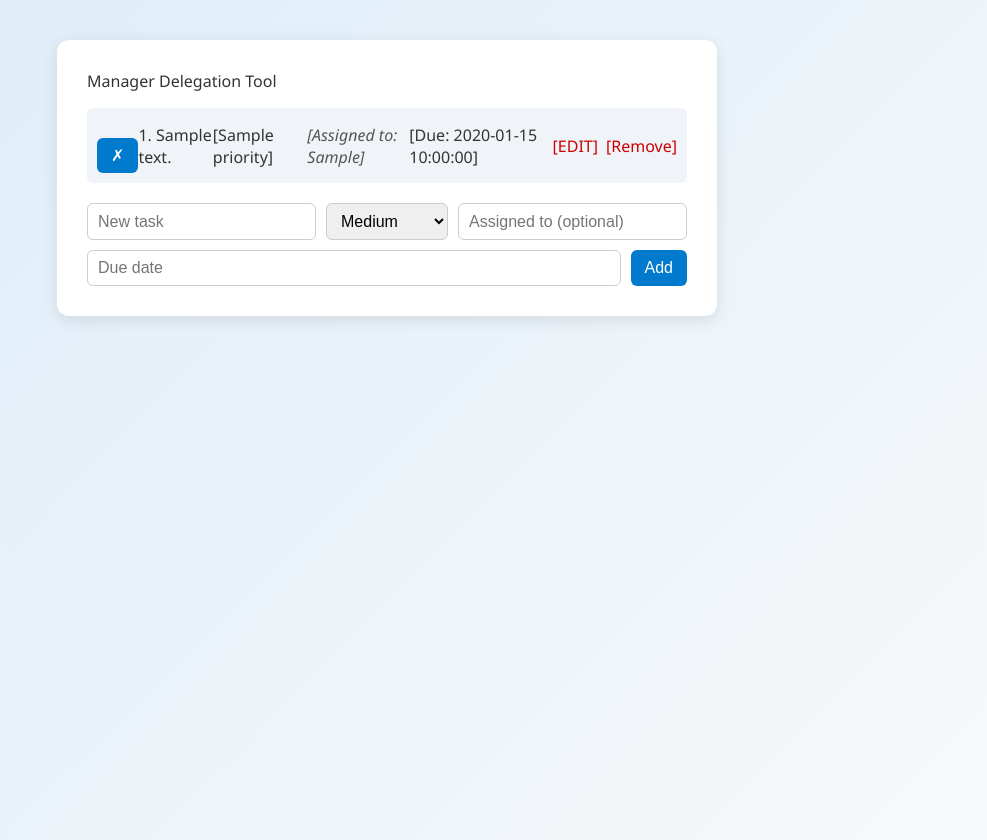
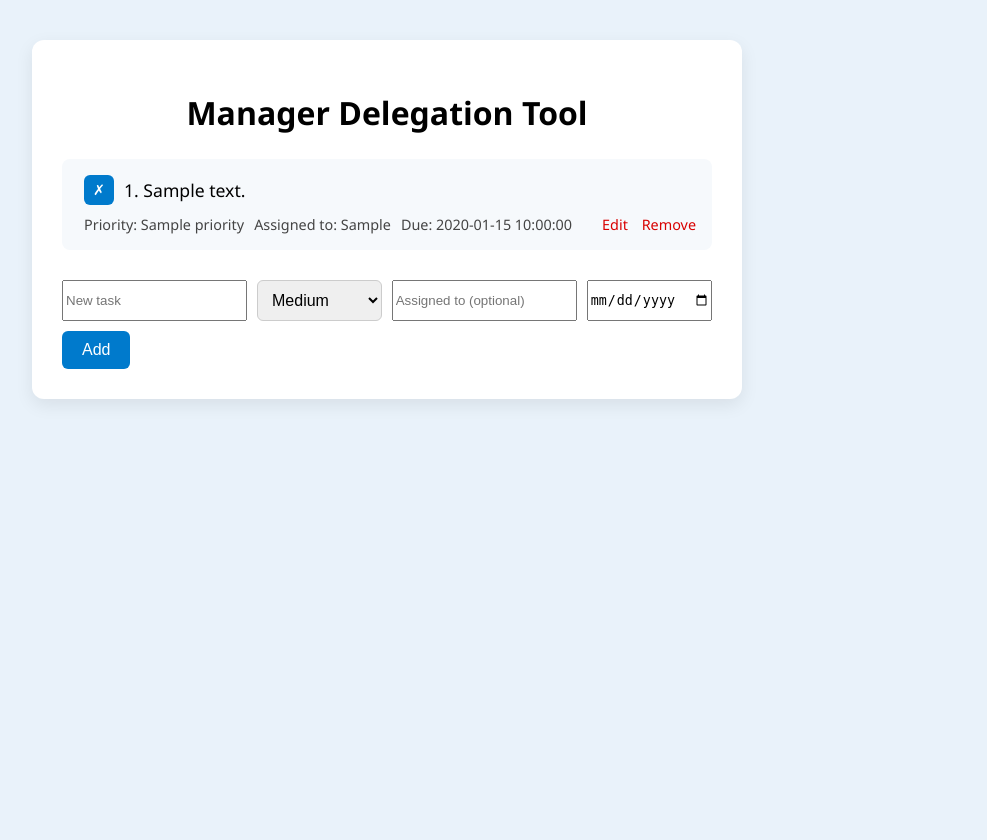
Before and after one commit to Steven-Machin/todo-list, a Flask app: template templates/index.html in a window 1280 px wide. Shown: the whole page, without its empty margins (253-1240 px from the left). After the commit the page ends 402 px from the top, so only its background shows below. Run offline with Flask 3, Linux system fonts and the light colour scheme; the template is opened without the code that fills it: most values are stand-ins (such as "Sample title", 1, 10 or a date in 2020).

Commit message:
Added due dates and cleaned up UI

```diff
--- a/app.py
+++ b/app.py
@@ -20,6 +20,16 @@ tasks = load_tasks()
 
 @app.route("/")
 def index():
+    today = datetime.today().date()
+    for task in tasks:
+        if "due" in task and task["due"]:
+            try:
+                due_date = datetime.strptime(task["due"], "%Y-%m-%d").date()
+                task["overdue"] = not task.get("done") and due_date < today
+            except ValueError:
+                task["overdue"] = False
+        else:
+            task["overdue"] = False
     return render_template("index.html", tasks=tasks, app_name="To Do List")
 
 @app.route("/add", methods=["POST"])
@@ -40,7 +50,6 @@ def add():
         tasks.append(task)
         save_tasks(tasks)
     return redirect("/")
-
 
 @app.route("/toggle/<int:task_id>")
 def toggle(task_id):
--- a/static/style.css
+++ b/static/style.css
@@ -1,48 +1,84 @@
 body {
-    font-family: 'Segoe UI', Tahoma, Geneva, Verdana, sans-serif;
+    font-family: 'Segoe UI', Tahoma, sans-serif;
+    background: #e9f2fa;
     margin: 0;
-    padding: 0;
-    background: linear-gradient(135deg, #dcecf9, #f8f9fa);
-    min-height: 100vh;
+    padding: 40px 20px;
     display: flex;
     justify-content: center;
-    align-items: flex-start;
-    padding-top: 40px;
-    color: #333;
+}
+
+.container {
+    background: #fff;
+    padding: 30px;
+    border-radius: 12px;
+    box-shadow: 0 6px 18px rgba(0,0,0,0.08);
+    width: 100%;
+    max-width: 650px;
 }
 
 h1 {
     text-align: center;
-    margin-bottom: 20px;
+    margin-bottom: 25px;
 }
 
-.container {
-    background: white;
-    padding: 30px;
-    border-radius: 12px;
-    box-shadow: 0 4px 15px rgba(0, 0, 0, 0.1);
-    width: 100%;
-    max-width: 600px;
+.task-list {
+    list-style: none;
+    padding: 0;
+    margin-bottom: 30px;
 }
 
-ul {
-    list-style: none;
-    padding: 0;
+.task-item {
+    background: #f6f9fc;
+    border-left: 6px solid transparent;
+    border-radius: 8px;
+    margin-bottom: 16px;
+    padding: 16px;
 }
 
-li {
-    margin-bottom: 12px;
-    padding: 10px;
-    border-radius: 6px;
-    background: #f0f4f8;
+.task-item.overdue {
+    border-left-color: crimson;
+    background-color: #ffe3e3;
+}
+
+.task-header {
     display: flex;
     align-items: center;
-    justify-content: space-between;
+    gap: 10px;
+    margin-bottom: 10px;
+}
+
+.task-text {
+    font-weight: 500;
+    font-size: 1.1rem;
 }
 
 .done {
     text-decoration: line-through;
-    color: #888;
+    color: #777;
+}
+
+.task-meta {
+    font-size: 0.9rem;
+    color: #444;
+    display: flex;
+    flex-wrap: wrap;
+    gap: 10px;
+    justify-content: space-between;
+    align-items: center;
+}
+
+.task-actions {
+    margin-left: auto;
+}
+
+.task-actions a {
+    margin-left: 10px;
+    color: #d80000;
+    text-decoration: none;
+}
+
+.task-actions a:hover {
+    text-decoration: underline;
 }
 
 .priority.low {
@@ -54,50 +90,57 @@ li {
 }
 
 .priority.high {
-    color: crimson;
+    color: red;
 }
 
-form {
-    margin-top: 20px;
-    display: flex;
-    gap: 10px;
-    flex-wrap: wrap;
+.toggle-button {
+    background-color: #007acc;
+    border: none;
+    color: white;
+    font-size: 0.9rem;
+    width: 30px;
+    height: 30px;
+    border-radius: 6px;
+    cursor: pointer;
 }
 
-input[type="text"], select {
+.toggle-button:hover {
+    background-color: #005fa3;
+}
+
+.add-form {
+    display: flex;
+    flex-wrap: wrap;
+    gap: 10px;
+    margin-top: 10px;
+}
+
+.add-form input[type=\"text\"],
+.add-form input[type=\"date\"],
+.add-form select {
     flex: 1;
-    padding: 8px 10px;
+    padding: 10px;
     border: 1px solid #ccc;
     border-radius: 6px;
     font-size: 1rem;
 }
 
-button {
-    padding: 8px 14px;
+.add-form button {
+    padding: 10px 20px;
+    font-size: 1rem;
+    border: none;
+    border-radius: 6px;
     background-color: #007acc;
     color: white;
-    border: none;
-    border-radius: 6px;
     cursor: pointer;
-    font-size: 1rem;
 }
 
-button:hover {
+.add-form button:hover {
     background-color: #005fa3;
 }
 
-a {
-    margin-left: 8px;
-    text-decoration: none;
-    color: #cc0000;
-}
-
-a:hover {
-    text-decoration: underline;
-}
-
-.assigned {
-    margin-left: 10px;
-    color: #555;
+.empty-state {
+    text-align: center;
+    color: #888;
     font-style: italic;
 }
--- a/tasks.json
+++ b/tasks.json
@@ -1,8 +1,10 @@
 [
   {
-    "text": "Testing now",
+    "text": "Kick a tuna",
     "done": false,
-    "priority": "Low",
-    "assigned_to": "Steven"
+    "priority": "Medium",
+    "assigned_to": "Steven",
+    "due": "2025-04-28",
+    "overdue": true
   }
 ]
--- a/templates/index.html
+++ b/templates/index.html
@@ -1,48 +1,52 @@
 <!doctype html>
 <html>
 <head>
-    <title>To-Do List</title>
+    <title>Manager Delegation Tool</title>
     <link rel="stylesheet" href="{{ url_for('static', filename='style.css') }}">
 </head>
 <body>
-    <div class ="container"
+    <div class="container">
         <h1>Manager Delegation Tool</h1>
 
         {% if tasks %}
-        <ul>
+            <ul class="task-list">
                 {% for task in tasks %}
-                <li>
-                    <form action="{{ url_for('toggle', task_id=loop.index0) }}" method="get" style="display:inline;">
-                        <button type="submit">
+                    <li class="task-item {% if task.overdue %}overdue{% endif %}">
+                        <div class="task-header">
+                            <form action="{{ url_for('toggle', task_id=loop.index0) }}" method="get">
+                                <button class="toggle-button" type="submit">
                                     {% if task.done %}✔{% else %}✗{% endif %}
                                 </button>
                             </form>
-
-                    <span class="{% if task.done %}done{% endif %}">
+                            <span class="task-text {% if task.done %}done{% endif %}">
                                 {{ loop.index }}. {{ task.text }}
                             </span>
-
+                        </div>
+                        <div class="task-meta">
                             <span class="priority {{ task.priority|lower }}">
-                        [{{ task.priority }}]
+                                Priority: {{ task.priority }}
                             </span>
-
                             <span class="assigned">
-                        [Assigned to: {{ task.assigned_to or 'Unassigned' }}]
+                                Assigned to: {{ task.assigned_to or 'Unassigned' }}
                             </span>
-
-                    <span class="due-date">
-                        [Due: {{ task.due}}]
+                            {% if task.due %}
+                                <span class="due">
+                                    Due: {{ task.due }}
                                 </span>
-                    <a href="/edit/{{ loop.index0 }}">[EDIT]</a>
-                    <a href="/remove/{{ loop.index0 }}">[Remove]</a>
+                            {% endif %}
+                            <div class="task-actions">
+                                <a href="/edit/{{ loop.index0 }}">Edit</a>
+                                <a href="/remove/{{ loop.index0 }}">Remove</a>
+                            </div>
+                        </div>
                     </li>
                 {% endfor %}
             </ul>
         {% else %}
-        <p>No tasks found.</p>
+            <p class="empty-state">No tasks found.</p>
         {% endif %}
 
-    <form action="/add" method="post">
+        <form class="add-form" action="/add" method="post">
             <input type="text" name="task" placeholder="New task" required>
             <select name="priority">
                 <option value="Low">Low</option>
@@ -50,7 +54,7 @@
                 <option value="High">High</option>
             </select>
             <input type="text" name="assigned_to" placeholder="Assigned to (optional)">
-        <input type="text" name="due_date" placeholder="Due date">
+            <input type="date" name="due">
             <button type="submit">Add</button>
         </form>
     </div>
```
Lines whose indentation alone changed are shown as unchanged.
